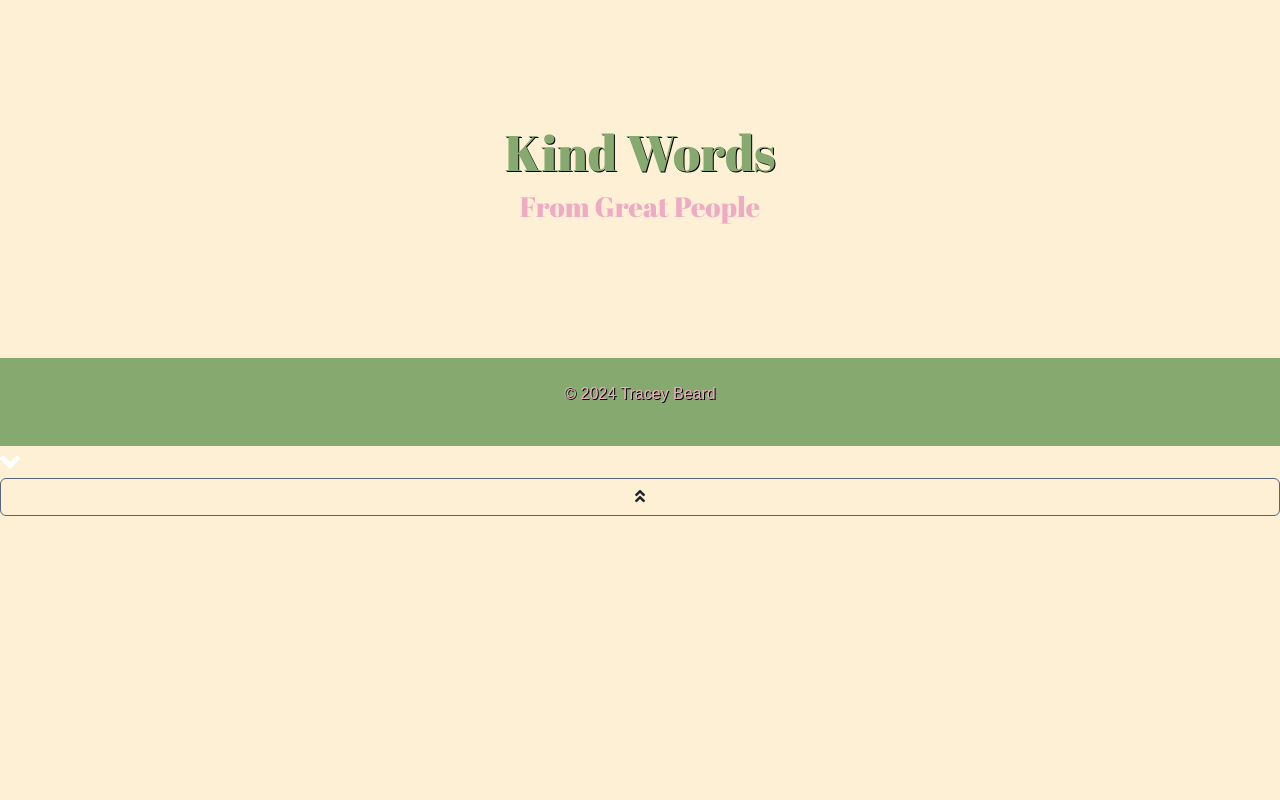
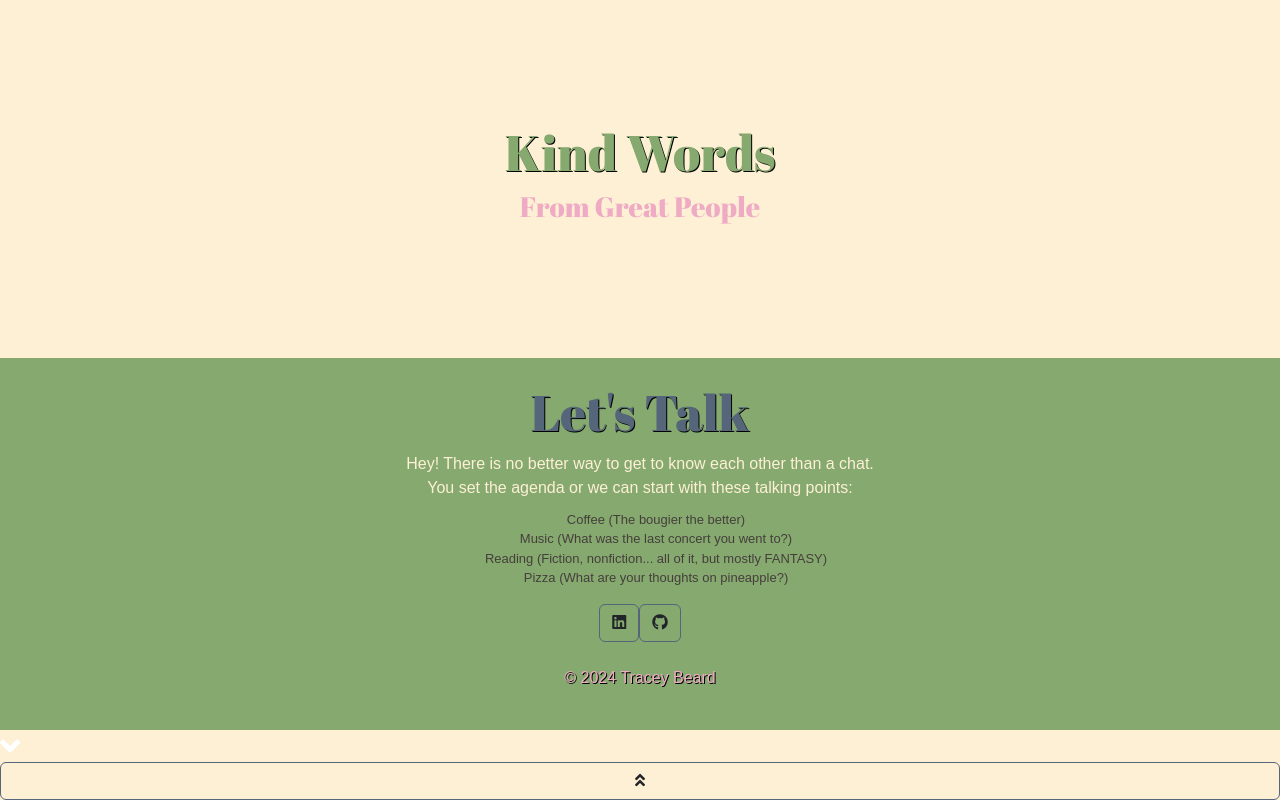
Before and after one commit to traceybee23/traceybee23.github.io, a website with bundled scripts: page index.html in a window 1280 px wide. Shown: the part 2823-3623 px from the top of the page. Before the commit the page ends 3339 px from the top, so only its background shows below. Built offline with nearby package versions, Linux system fonts and the light colour scheme; files whose address does not match are found by name.

Commit message:
footer complete i think

```diff
--- a/index.html
+++ b/index.html
@@ -369,6 +369,27 @@
     </main>
     <!-- Footer -->
     <footer class="text-center py-4">
+        <h2 style="color: #56667A;">Let's Talk</h2>
+            <div>
+                <span style="color: #FDF0D5;">Hey! There is no better way to get to know each other than a chat. <br>You
+                    set the agenda or we can start with these talking points:
+                </span>
+            </div>
+
+            <ul style="list-style-type:none; font-size: small;">
+                <li>Coffee (The bougier the better)</li>
+                <li>Music (What was the last concert you went to?)</li>
+                <li>Reading (Fiction, nonfiction... all of it, but mostly FANTASY)</li>
+                <li>Pizza (What are your thoughts on pineapple?)</li>
+            </ul>
+            <div class="d-flex justify-content-center mb-4">
+                <!-- <a class="btn btn-light btn-social mr-2" href="#"><i class="fab fa-facebook-f"></i></a> -->
+                <a class="btn btn-social mr-2" href="https://www.linkedin.com/in/tracey-beard/"
+                    target="_blank"><i class="fa-brands fa-linkedin"></i></a>
+                <a class="btn btn-social mr-2" href="https://github.com/traceybee23" target="_blank"><i
+                        class="fa-brands fa-github"></i></a>
+                <!-- <a class="btn btn-light btn-social" href="#"><i class="fab fa-instagram"></i></a> -->
+            </div>
         <p>&copy; 2024 Tracey Beard</p>
     </footer>
 
```
Also changed, not shown: css/style.css.
